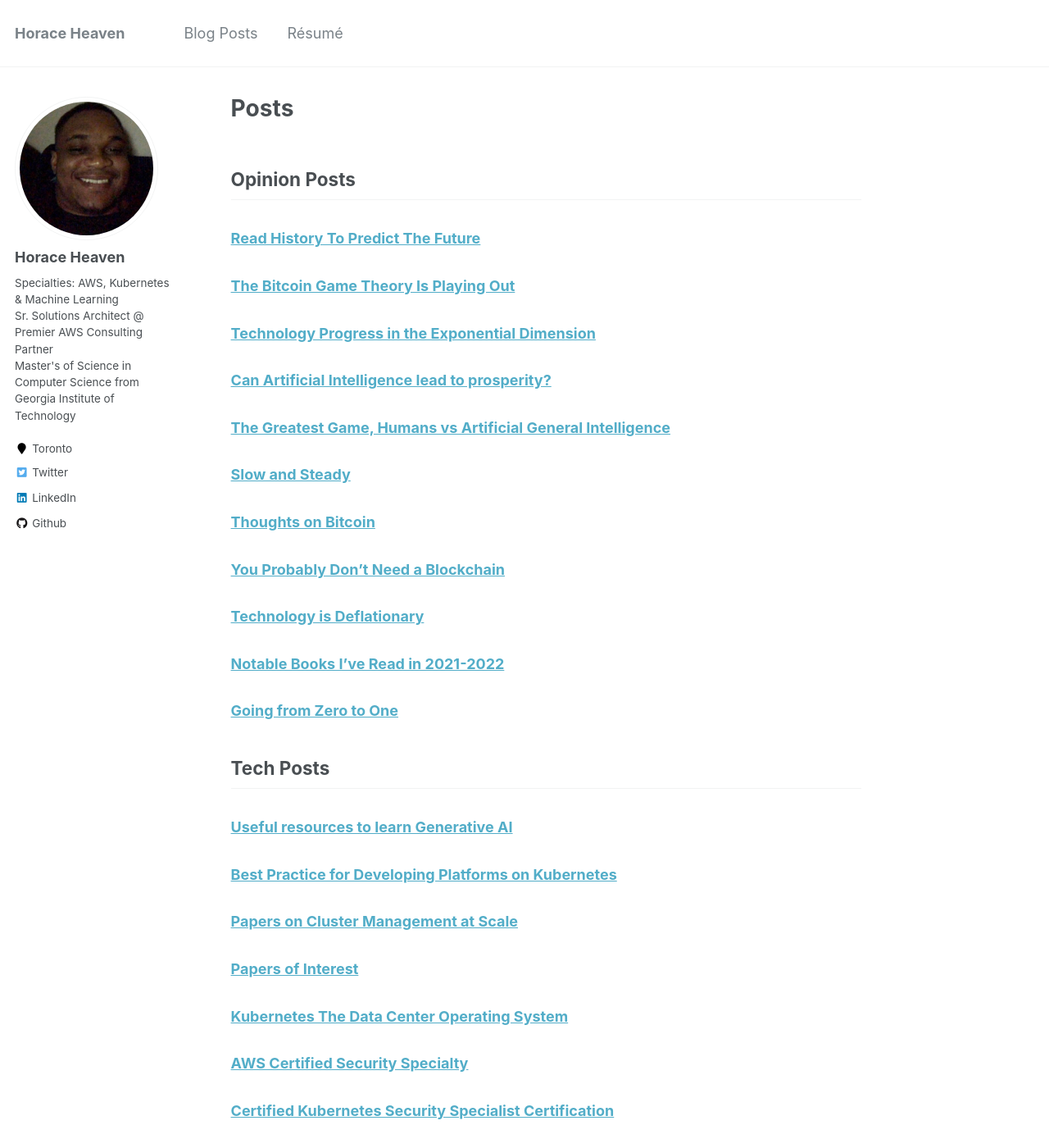
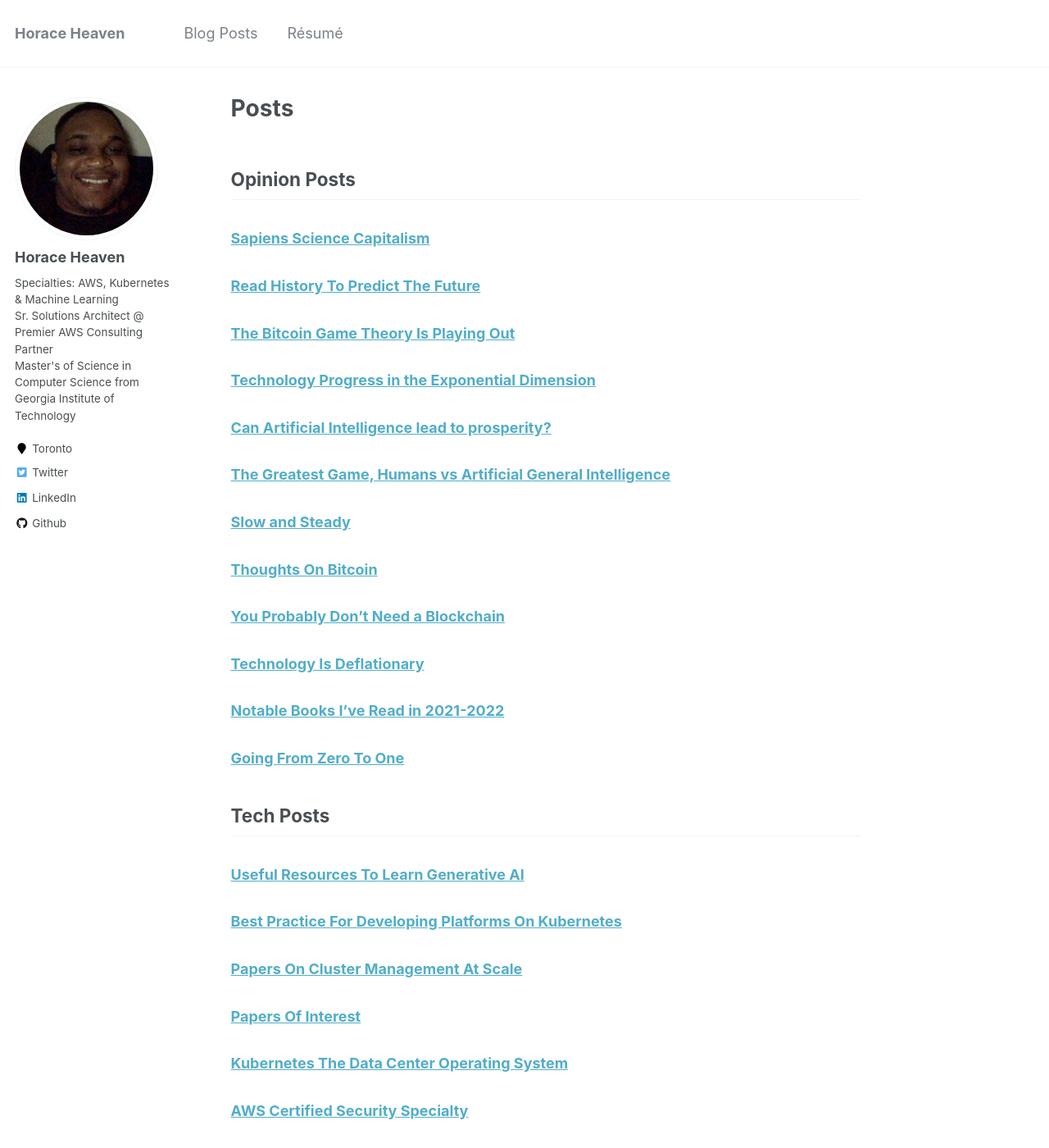
Before and after one commit to horaceheaven/horaceheaven.github.io, a Jekyll site: the page built from _pages/about.md, in a window 1280 px wide and 1400 px high. Shown: the whole window at 82% size. Built offline with Jekyll 4.4.1, drawn with Linux system fonts in a browser that asks for light colours.

Commit message:
add/update post

```diff
--- a/_pages/about.md
+++ b/_pages/about.md
@@ -9,6 +9,8 @@ redirect_from:
 ---
 
 ## Opinion Posts
+
+### [Sapiens Science Capitalism](/publications/sapiens-science-capitalism)
 
 ### [Read History To Predict The Future](/publications/read-history-to-predict-the-future)
 
@@ -22,25 +24,25 @@ redirect_from:
 
 ### [Slow and Steady](/publications/slow-and-steady)
 
-### [Thoughts on Bitcoin](/publications/thoughts-on-bitcoin)
+### [Thoughts On Bitcoin](/publications/thoughts-on-bitcoin)
 
 ### [You Probably Don't Need a Blockchain](/publications/probably-dont-need-a-blockchain)
 
-### [Technology is Deflationary](/publications/technology-is-deflationary)
+### [Technology Is Deflationary](/publications/technology-is-deflationary)
 
 ### [Notable Books I’ve Read in 2021-2022](/publications/2022-books-read)
 
-### [Going from Zero to One](/publications/going-from-zero-to-one)
+### [Going From Zero To One](/publications/going-from-zero-to-one)
 
 ## Tech Posts
 
-### [Useful resources to learn Generative AI](/publications/generative-ai)
+### [Useful Resources To Learn Generative AI](/publications/generative-ai)
 
-### [Best Practice for Developing Platforms on Kubernetes](/publications/kubernetes-best-practices)
+### [Best Practice For Developing Platforms On Kubernetes](/publications/kubernetes-best-practices)
 
-### [Papers on Cluster Management at Scale](/publications/cluster-management-papers)
+### [Papers On Cluster Management At Scale](/publications/cluster-management-papers)
 
-### [Papers of Interest](/publications/papers-of-interest)
+### [Papers Of Interest](/publications/papers-of-interest)
 
 ### [Kubernetes The Data Center Operating System](/publications/kubernetes-the-data-center-operating-system)
 
```
Also changed, not shown: _publications/ai-prosperity.md (+1 -1 lines), _publications/papers-of-interest.md (+1 -1 lines), _publications/slow-and-steady.md (+1 -1 lines), _publications/technology-is-deflationary.md (+1 -1 lines), _publications/thoughts-on-bitcoin.md (+1 -1 lines).
